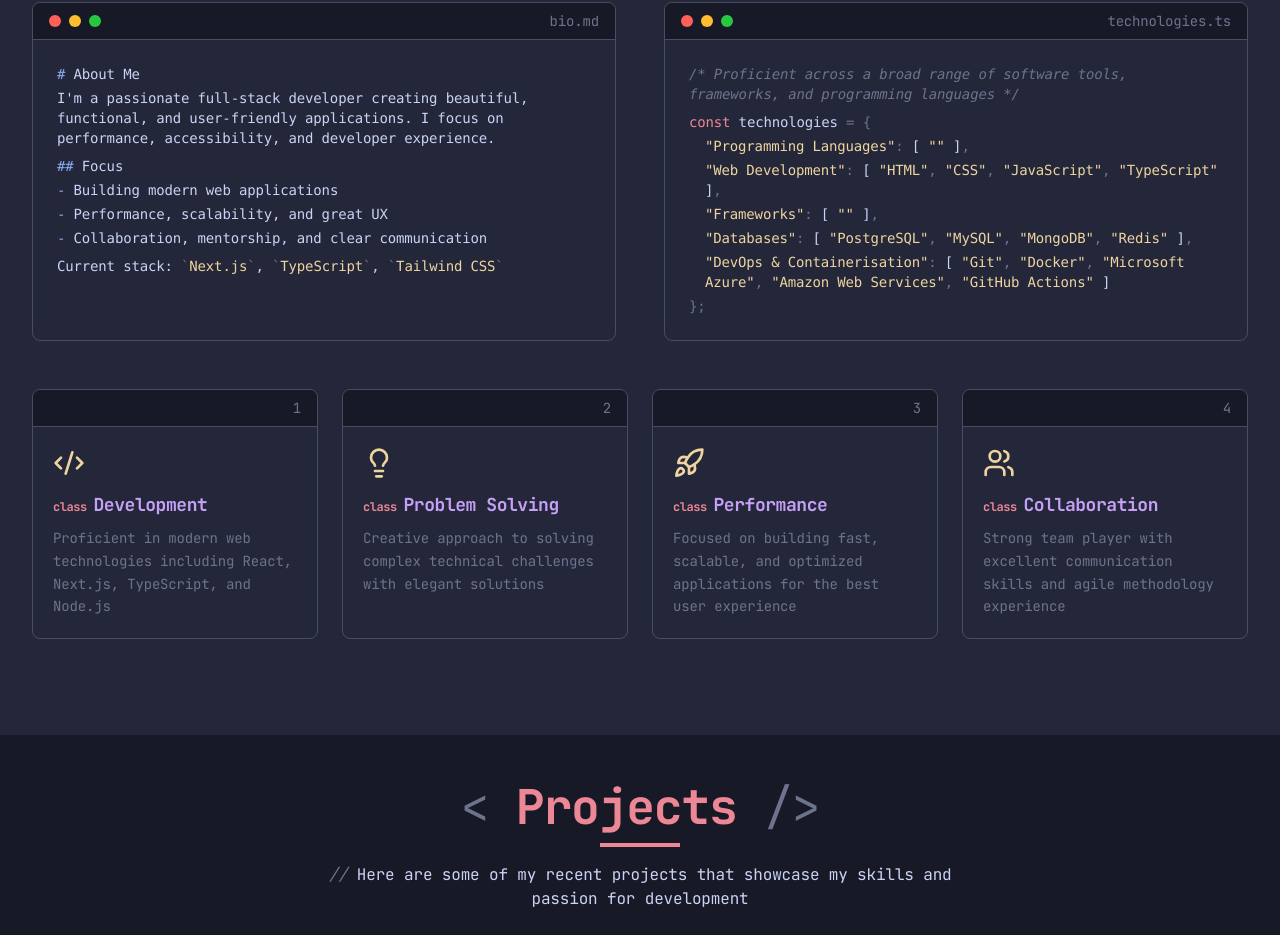
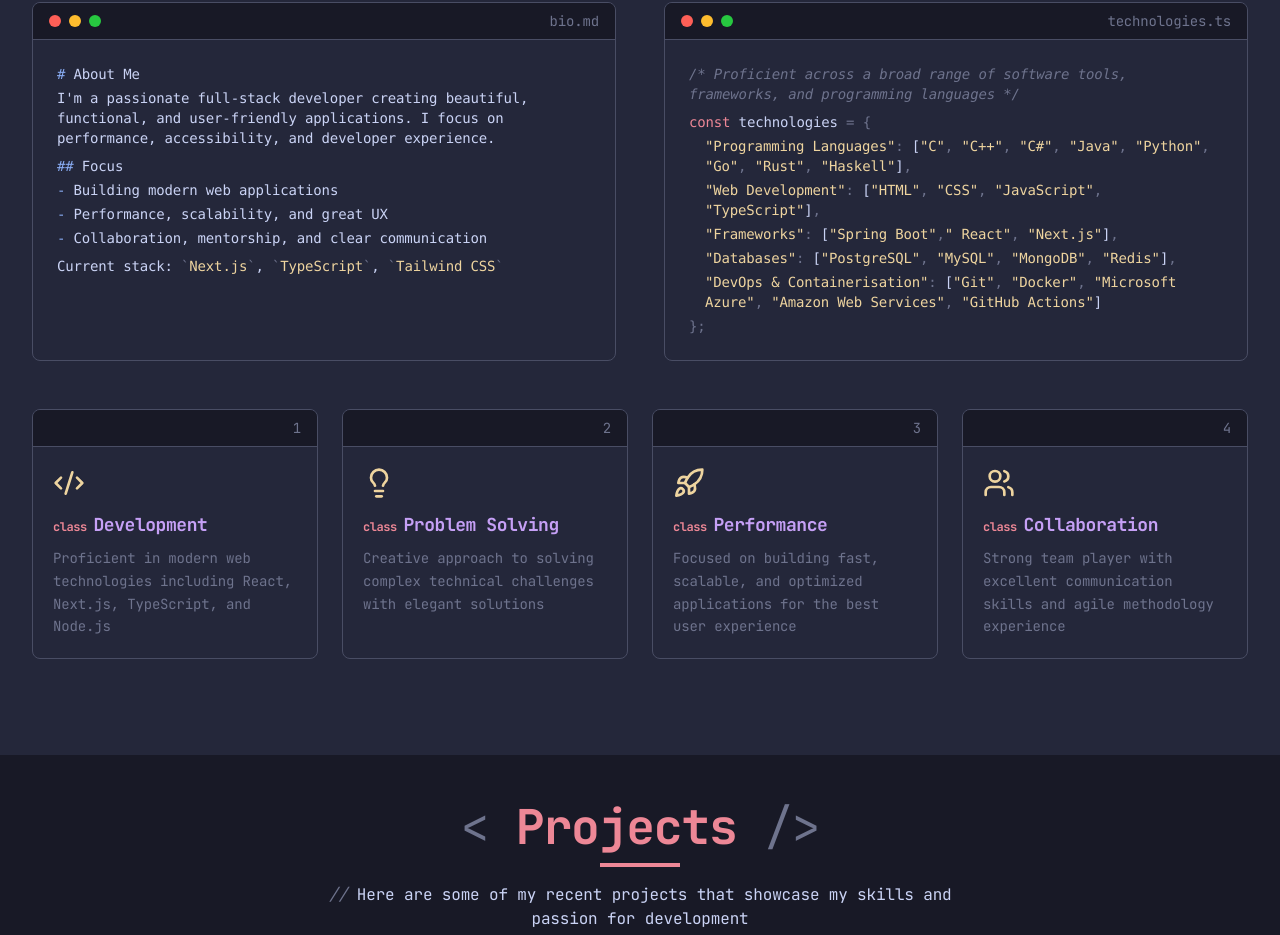
Before and after one commit to lm22433/portfolio-website, a Next.js app: page / in a window 1280 px wide. Shown: the part 974-1909 px from the top of the page. Built offline with nearby package versions, Linux system fonts and the light colour scheme.

Commit message:
added more about me technologies

```diff
--- a/src/components/About.tsx
+++ b/src/components/About.tsx
@@ -120,15 +120,29 @@ export default function About() {
                     <div>
                       <span className="code-string">"Programming Languages"</span>
                       <span className="code-bracket">:</span>
-                      <span className="text-foreground"> [ </span>
-                      <span className="code-string">""</span>
-                      <span className="text-foreground"> ]</span>
+                      <span className="text-foreground"> [</span>
+                      <span className="code-string">"C"</span>
+                      <span className="code-bracket">,</span>
+                      <span className="code-string"> "C++"</span>
+                      <span className="code-bracket">,</span>
+                      <span className="code-string"> "C#"</span>
+                      <span className="code-bracket">,</span>
+                      <span className="code-string"> "Java"</span>
+                      <span className="code-bracket">,</span>
+                      <span className="code-string"> "Python"</span>
+                      <span className="code-bracket">,</span>
+                      <span className="code-string"> "Go"</span>
+                      <span className="code-bracket">,</span>
+                      <span className="code-string"> "Rust"</span>
+                      <span className="code-bracket">,</span>
+                      <span className="code-string"> "Haskell"</span>
+                      <span className="text-foreground">]</span>
                       <span className="code-bracket">,</span>
                     </div>
                     <div>
                       <span className="code-string">"Web Development"</span>
                       <span className="code-bracket">:</span>
-                      <span className="text-foreground"> [ </span>
+                      <span className="text-foreground"> [</span>
                       <span className="code-string">"HTML"</span>
                       <span className="code-bracket">,</span>
                       <span className="code-string"> "CSS"</span>
@@ -136,21 +150,25 @@ export default function About() {
                       <span className="code-string"> "JavaScript"</span>
                       <span className="code-bracket">,</span>
                       <span className="code-string"> "TypeScript"</span>
-                      <span className="text-foreground"> ]</span>
+                      <span className="text-foreground">]</span>
                       <span className="code-bracket">,</span>
                     </div>
                     <div>
                       <span className="code-string">"Frameworks"</span>
                       <span className="code-bracket">:</span>
-                      <span className="text-foreground"> [ </span>
-                      <span className="code-string">""</span>
-                      <span className="text-foreground"> ]</span>
+                      <span className="text-foreground"> [</span>
+                      <span className="code-string">"Spring Boot"</span>
+                      <span className="code-bracket">,</span>
+                      <span className="code-string">" React"</span>
+                      <span className="code-bracket">,</span>
+                      <span className="code-string"> "Next.js"</span>
+                      <span className="text-foreground">]</span>
                       <span className="code-bracket">,</span>
                     </div>
                     <div>
                       <span className="code-string">"Databases"</span>
                       <span className="code-bracket">:</span>
-                      <span className="text-foreground"> [ </span>
+                      <span className="text-foreground"> [</span>
                       <span className="code-string">"PostgreSQL"</span>
                       <span className="code-bracket">,</span>
                       <span className="code-string"> "MySQL"</span>
@@ -158,13 +176,13 @@ export default function About() {
                       <span className="code-string"> "MongoDB"</span>
                       <span className="code-bracket">,</span>
                       <span className="code-string"> "Redis"</span>
-                      <span className="text-foreground"> ]</span>
+                      <span className="text-foreground">]</span>
                       <span className="code-bracket">,</span>
                     </div>
                     <div>
                       <span className="code-string">"DevOps & Containerisation"</span>
                       <span className="code-bracket">:</span>
-                      <span className="text-foreground"> [ </span>
+                      <span className="text-foreground"> [</span>
                       <span className="code-string">"Git"</span>
                       <span className="code-bracket">,</span>
                       <span className="code-string"> "Docker"</span>
@@ -174,7 +192,7 @@ export default function About() {
                       <span className="code-string"> "Amazon Web Services"</span>
                       <span className="code-bracket">,</span>
                       <span className="code-string"> "GitHub Actions"</span>
-                      <span className="text-foreground"> ]</span>
+                      <span className="text-foreground">]</span>
                     </div>
                   </div>
 
```
